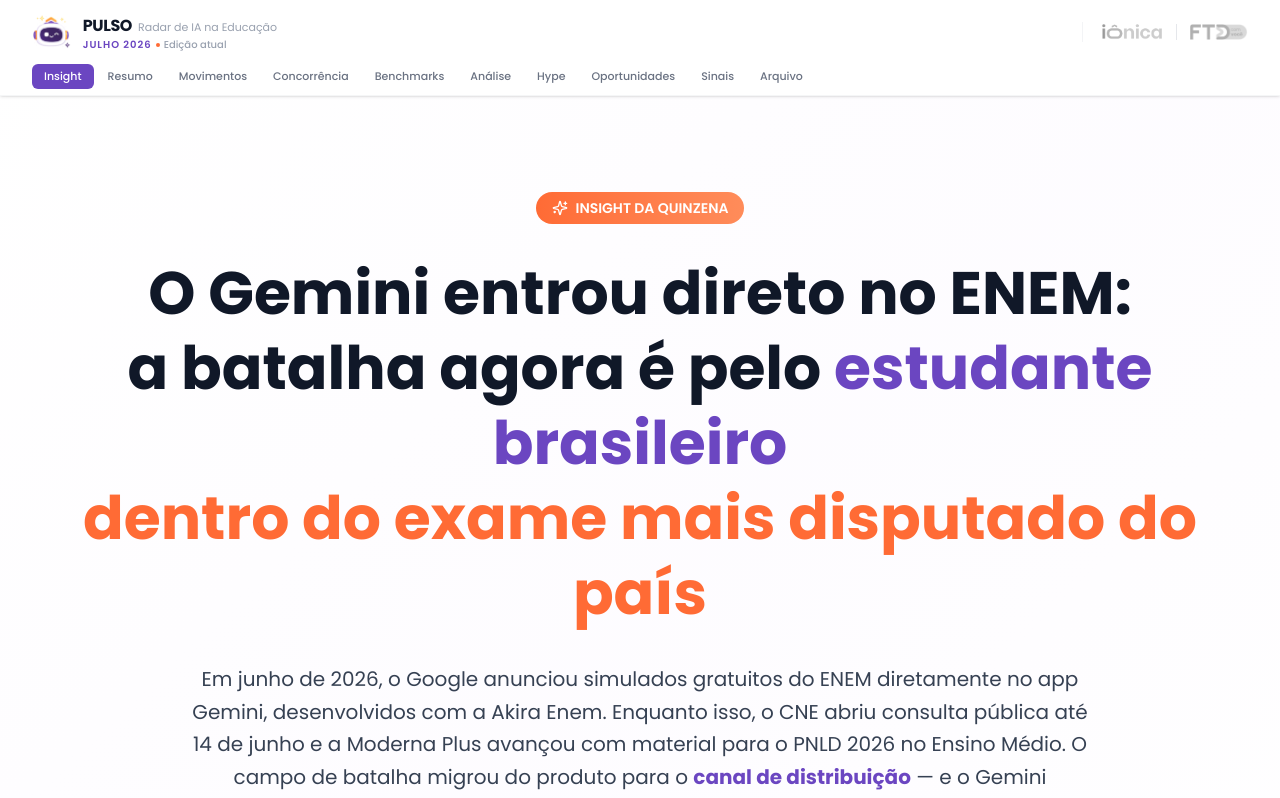
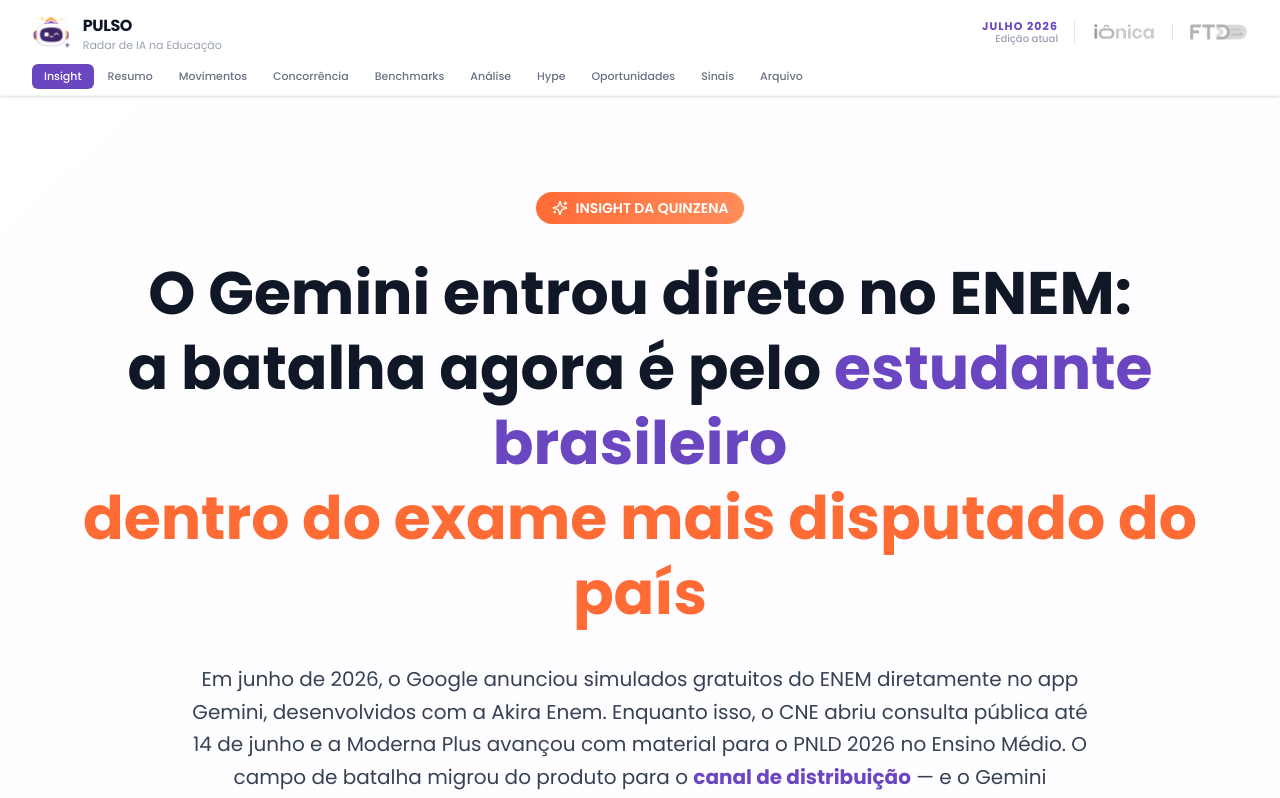
Before and after one commit to bacellarafa/pulso-ia, a React (Vite) app: page / in a window 1280 px wide. Shown: the top 798 px of the page. Built offline with nearby package versions, Linux system fonts and the light colour scheme.

Commit message:
design: badge edição movido para direita, alinhado com logos parceiros

```diff
--- a/src/app/App.tsx
+++ b/src/app/App.tsx
@@ -965,35 +965,36 @@
           {/* Linha principal */}
           <div className="flex items-center justify-between h-14 md:h-16">
 
-            {/* Identidade */}
+            {/* Identidade — mascote + nome */}
             <div className="flex items-center gap-3">
               <img src={mascoteIA} alt="PULSO" className="h-8 md:h-9 w-auto flex-shrink-0" />
               <div className="flex flex-col justify-center leading-none">
-                <div className="flex items-baseline gap-1.5">
-                  <span className="text-sm md:text-base font-bold text-gray-900 tracking-tight" style={{ fontFamily: "'Poppins', sans-serif" }}>PULSO</span>
-                  <span className="hidden md:inline text-[11px] text-gray-400 font-normal">Radar de IA na Educação</span>
-                </div>
-                <span className="inline-flex items-center gap-1 mt-0.5">
-                  <span className="text-[9px] md:text-[10px] font-semibold text-[#6B46C1] uppercase tracking-widest">Julho 2026</span>
-                  <span className="w-1 h-1 rounded-full bg-[#FF6B35] inline-block" />
-                  <span className="text-[9px] md:text-[10px] text-gray-400 font-medium">Edição atual</span>
-                </span>
+                <span className="text-sm md:text-base font-bold text-gray-900 tracking-tight" style={{ fontFamily: "'Poppins', sans-serif" }}>PULSO</span>
+                <span className="hidden md:inline text-[11px] text-gray-400 font-normal mt-0.5">Radar de IA na Educação</span>
               </div>
             </div>
 
-            {/* Logos parceiros — monocromáticos, discretos */}
-            <div className="hidden sm:flex items-center gap-3 pl-4 border-l border-gray-100">
+            {/* Direita — edição + logos parceiros, todos alinhados verticalmente */}
+            <div className="hidden sm:flex items-center gap-4">
+              {/* Badge de edição */}
+              <div className="flex flex-col items-end leading-none">
+                <span className="text-[11px] font-bold text-[#6B46C1] uppercase tracking-widest">Julho 2026</span>
+                <span className="text-[10px] text-gray-400 font-medium mt-0.5">Edição atual</span>
+              </div>
+              {/* Divisor */}
+              <div className="w-px h-6 bg-gray-200" />
+              {/* Logos */}
               <img
                 src={logoIonica}
                 alt="Iônica"
-                className="h-5 md:h-5 w-auto"
+                className="h-5 w-auto"
                 style={{ filter: 'grayscale(100%) opacity(0.45)' }}
               />
               <div className="w-px h-4 bg-gray-200" />
               <img
                 src={logoFTD}
                 alt="FTD Com Você"
-                className="h-4 md:h-4 w-auto"
+                className="h-4 w-auto"
                 style={{ filter: 'grayscale(100%) opacity(0.40)' }}
               />
             </div>
```
Also changed, not shown: 5 other files (tests, documents, lock files or other folders).
